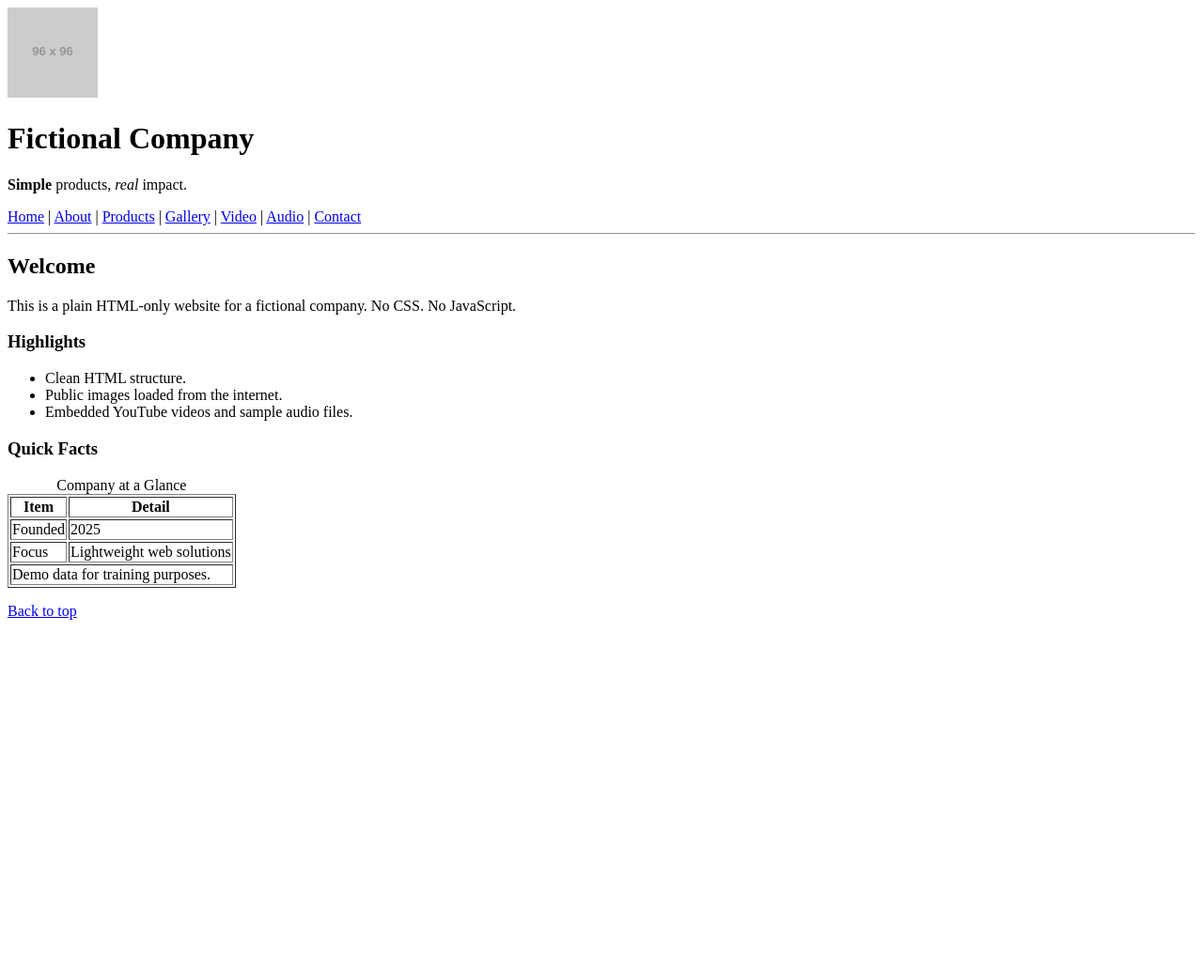
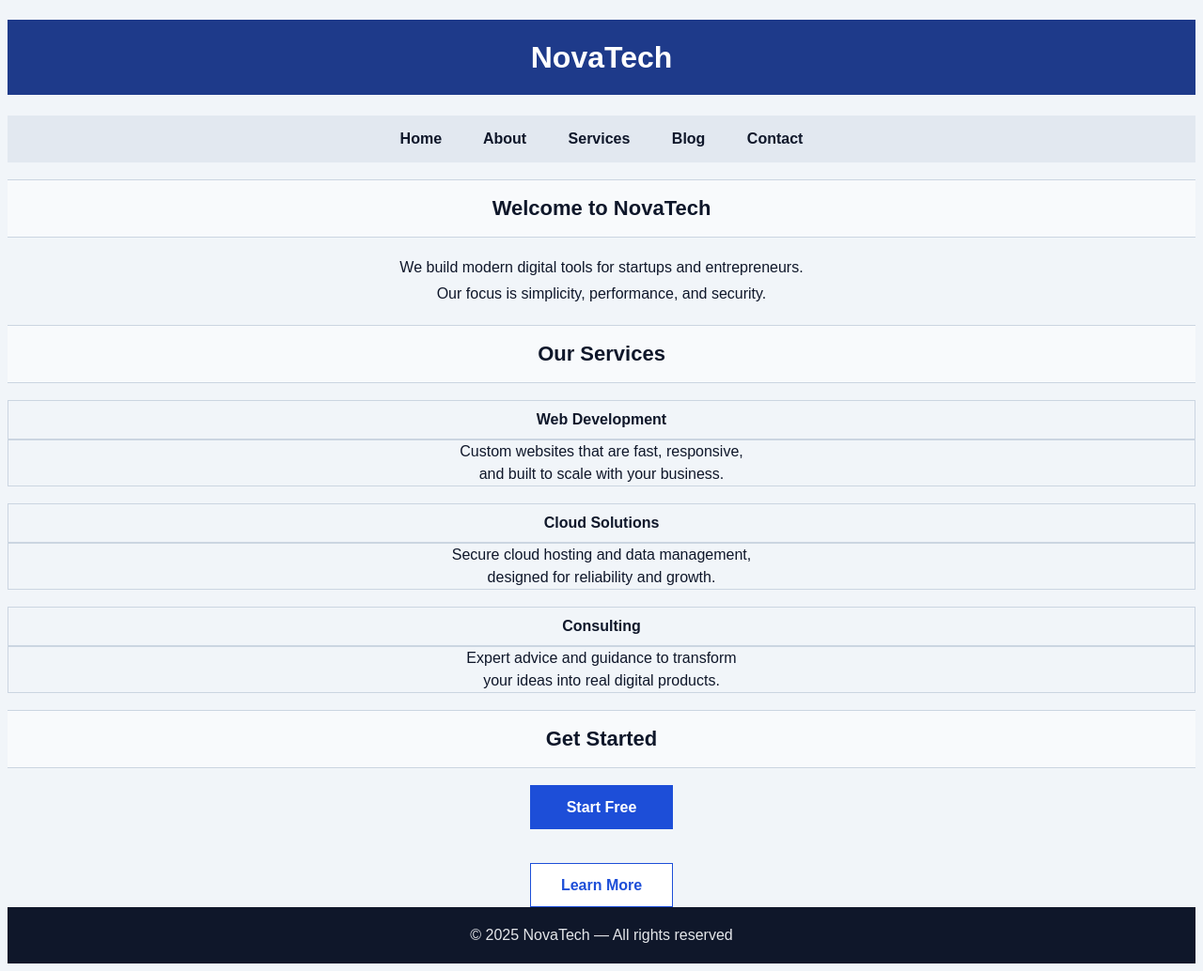
Before and after one commit to abdlrahman821/Tsak4.FullStack, a plain HTML site: page index.html in a window 1280 px wide. Shown: the whole page at 94% size. Before the commit the page ends 800 px from the top, so only its background shows below. Drawn offline with Linux system fonts and the light colour scheme; placeholder pictures from the web are drawn by us.

Commit message:
Update index.html

```diff
--- a/index.html
+++ b/index.html
@@ -1,54 +1,120 @@
 <!DOCTYPE html>
 <html lang="en">
 <head>
-  <meta charset="utf-8">
-  <title>Fictional Company - Home</title>
-  <meta name="viewport" content="width=device-width, initial-scale=1">
+  <meta charset="UTF-8">
+  <title>NovaTech</title>
+  <style>
+    body {
+      font-family: Arial, sans-serif;
+      background: #f1f5f9;
+      color: #0f172a;
+    }
+
+    h1 {
+      background: #1e3a8a;
+      color: white;
+      text-align: center;
+      font-size: 32px;
+      line-height: 80px;
+    }
+
+    .nav {
+      text-align: center;
+      background: #e2e8f0;
+      font-weight: bold;
+      word-spacing: 40px;
+      line-height: 50px;
+    }
+
+    h2 {
+      text-align: center;
+      background: #f8fafc;
+      line-height: 60px;
+      font-size: 22px;
+      border-top: 1px solid #cbd5e1;
+      border-bottom: 1px solid #cbd5e1;
+    }
+
+    p {
+      text-align: center;
+      line-height: 28px;
+    }
+
+    .card-title {
+      text-align: center;
+      font-weight: bold;
+      background: #f1f5f9;
+      line-height: 40px;
+      border: 1px solid #cbd5e1;
+    }
+
+    .card-text {
+      text-align: center;
+      line-height: 24px;
+      border: 1px solid #cbd5e1;
+    }
+
+    .button {
+      text-align: center;
+      background: #1d4ed8;
+      color: white;
+      font-weight: bold;
+      line-height: 45px;
+      border: 1px solid #1d4ed8;
+      width: 150px;
+    }
+
+    .footer {
+      background: #0f172a;
+      color: #e5e7eb;
+      text-align: center;
+      line-height: 60px;
+    }
+  </style>
 </head>
-<body id="top">
-  <div>
-    <img src="https://placehold.co/96x96?text=Logo" alt="Company Logo" width="96" height="96">
-    <h1>Fictional Company</h1>
-    <p><strong>Simple</strong> products, <em>real</em> impact.</p>
-    <div>
-      <a href="index.html">Home</a> |
-      <a href="about.html">About</a> |
-      <a href="products.html">Products</a> |
-      <a href="gallery.html">Gallery</a> |
-      <a href="video.html">Video</a> |
-      <a href="audio.html">Audio</a> |
-      <a href="contact.html">Contact</a>
-    </div>
-    <hr>
+<body>
+
+  <h1>NovaTech</h1>
+
+  <div class="nav">
+    Home About Services Blog Contact
   </div>
 
-  <div>
-    <h2>Welcome</h2>
-    <p>This is a plain HTML-only website for a fictional company. No CSS. No JavaScript.</p>
+  <h2>Welcome to NovaTech</h2>
+  <p>
+    We build modern digital tools for startups and entrepreneurs.<br>
+    Our focus is simplicity, performance, and security.
+  </p>
 
-    <h3>Highlights</h3>
-    <ul>
-      <li>Clean HTML structure.</li>
-      <li>Public images loaded from the internet.</li>
-      <li>Embedded YouTube videos and sample audio files.</li>
-    </ul>
-
-    <h3>Quick Facts</h3>
-    <table border="1">
-      <caption>Company at a Glance</caption>
-      <thead>
-        <tr><th>Item</th><th>Detail</th></tr>
-      </thead>
-      <tbody>
-        <tr><td>Founded</td><td>2025</td></tr>
-        <tr><td>Focus</td><td>Lightweight web solutions</td></tr>
-      </tbody>
-      <tfoot>
-        <tr><td colspan="2">Demo data for training purposes.</td></tr>
-      </tfoot>
-    </table>
+  <h2>Our Services</h2>
+  <div class="card-title">Web Development</div>
+  <div class="card-text">
+    Custom websites that are fast, responsive,<br>
+    and built to scale with your business.
+  </div>
+  <br>
+  <div class="card-title">Cloud Solutions</div>
+  <div class="card-text">
+    Secure cloud hosting and data management,<br>
+    designed for reliability and growth.
+  </div>
+  <br>
+  <div class="card-title">Consulting</div>
+  <div class="card-text">
+    Expert advice and guidance to transform<br>
+    your ideas into real digital products.
   </div>
 
-  <p><a href="#top">Back to top </a></p>
+  <h2>Get Started</h2>
+  <center>
+    <div class="button">Start Free</div>
+    <br><br>
+    <div class="button" style="background:white; color:#1d4ed8;">Learn More</div>
+  </center>
+
+  <div class="footer">
+    © 2025 NovaTech — All rights reserved
+  </div>
+
 </body>
 </html>
```
